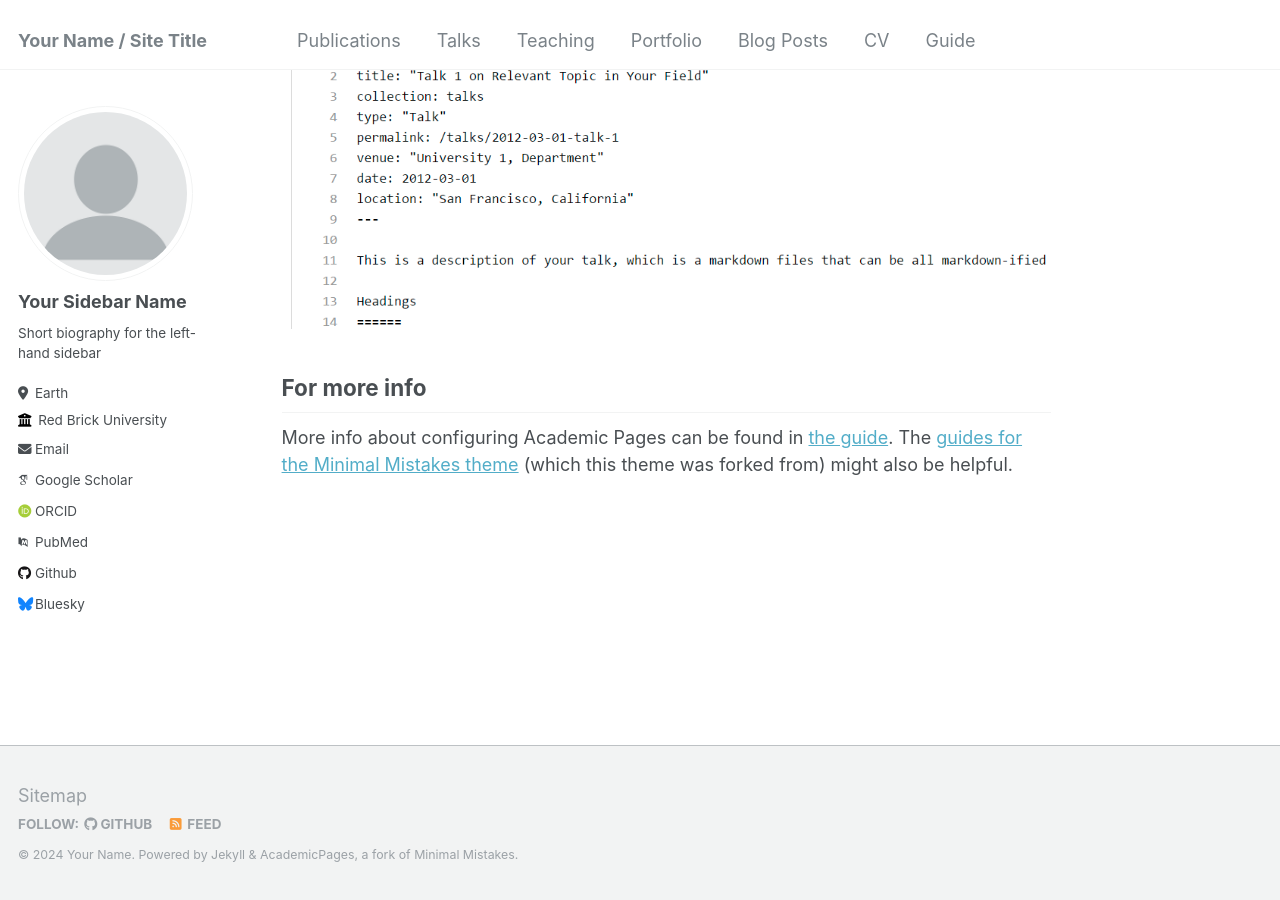
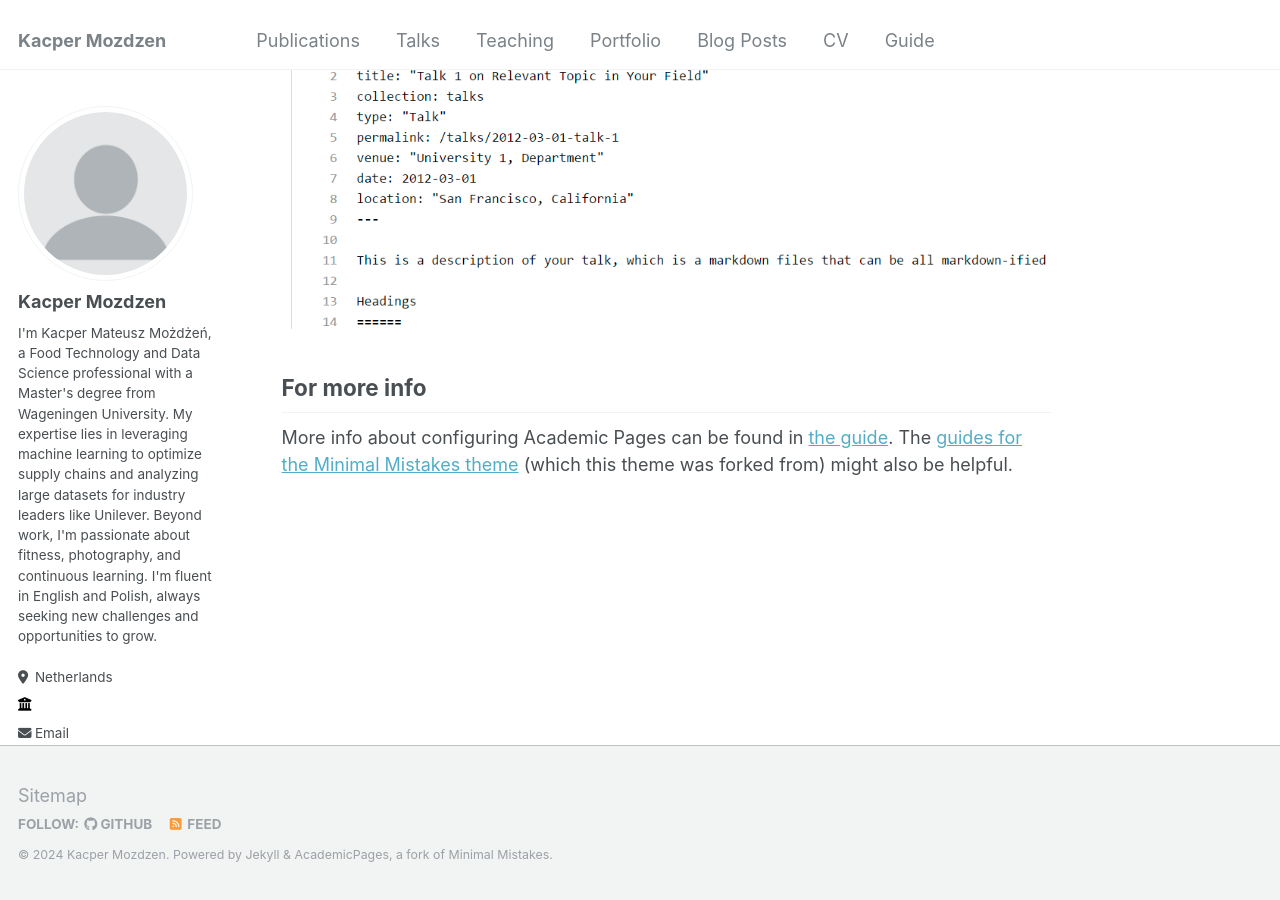
Before and after one commit to kapekm/kapekm.github.io, a Jekyll site: the page built from _pages/about.md, in a window 1280 px wide and 900 px high, scrolled down 2660 px. Built offline with Jekyll 4.4.1, drawn with Linux system fonts in a browser that asks for light colours; some web fonts are replaced.

Commit message:
Update _config.yml

```diff
--- a/_config.yml
+++ b/_config.yml
@@ -8,13 +8,13 @@
 
 # Basic Site Settings
 locale                   : "en-US"
-title                    : "Your Name / Site Title"
+title                    : "Kacper Mozdzen"
 title_separator          : "-"
-name                     : &name "Your Name"
-description              : &description "personal description"
+name                     : &name "Kacper Mozdzen"
+description              : &description "Data Scientist and Food Technologist"
 url                      : https://academicpages.github.io # the base hostname & protocol for your site e.g. "https://mmistakes.github.io"
 baseurl                  : "" # the subpath of your site, e.g. "/blog"
-repository               : "academicpages/academicpages.github.io"
+repository               : "Kapekm/Kapekm.github.io"
 
 # Site Author - The following control what appear as part of the author content on the side bar.
 #               If a field is blank the icon and link will not appear, otherwise it will be shown.
@@ -22,33 +22,33 @@ repository               : "academicpages/academicpages.github.io"
 author:
   # Biographic information
   avatar           : "profile.png"
-  name             : "Your Sidebar Name"
+  name             : "Kacper Mozdzen"
   pronouns         : # example: "she/her"
-  bio              : "Short biography for the left-hand sidebar"
-  location         : "Earth"
-  employer         : "Red Brick University"
+  bio              : "I'm Kacper Mateusz Możdżeń, a Food Technology and Data Science professional with a Master's degree from Wageningen University. My expertise lies in leveraging machine learning to optimize supply chains and analyzing large datasets for industry leaders like Unilever. Beyond work, I'm passionate about fitness, photography, and continuous learning. I'm fluent in English and Polish, always seeking new challenges and opportunities to grow."
+  location         : "Netherlands"
+  employer         : ""
   uri              : # URL
-  email            : "none@example.org"
+  email            : "thekacpermozdzen@gmail.com"
 
   # Academic websites
   arxiv            : # URL - Update with the correct link to your profile
-  googlescholar    : "https://scholar.google.com/citations?user=PS_CX0AAAAAJ"
+  googlescholar    :
   impactstory      : # URL
-  orcid            : "http://orcid.org/yourorcidurl"
+  orcid            :
   semantic         : # URL
-  pubmed           : "https://www.ncbi.nlm.nih.gov/pubmed/?term=john+snow"
+  pubmed           :
   researchgate     : # URL
 
   # Repositories and software development
   bitbucket        : # Username - Update with your username on the site
   codepen          : # Username
   dribbble         : # Username
-  github           : "academicpages"
+  github           : "Kapekm"
   kaggle           : # Username
   stackoverflow    : # User number or user number and name (i.e., use "1" or "1/jeff-atwood")
 
   # Social media
-  bluesky          : "bsky.app" # Replace this with you Bluesky username
+  bluesky          : # Replace this with you Bluesky username
   facebook         : # Username
   flickr           : # Username
   foursquare       : # Username
@@ -57,7 +57,7 @@ author:
   keybase          : # Username
   instagram        : # Username
   lastfm           : # Username
-  linkedin         : # Username
+  linkedin         : "Kacper Możdżeń"
   mastodon         : # URL
   medium           : # URL
   pinterest        : # Username
```
